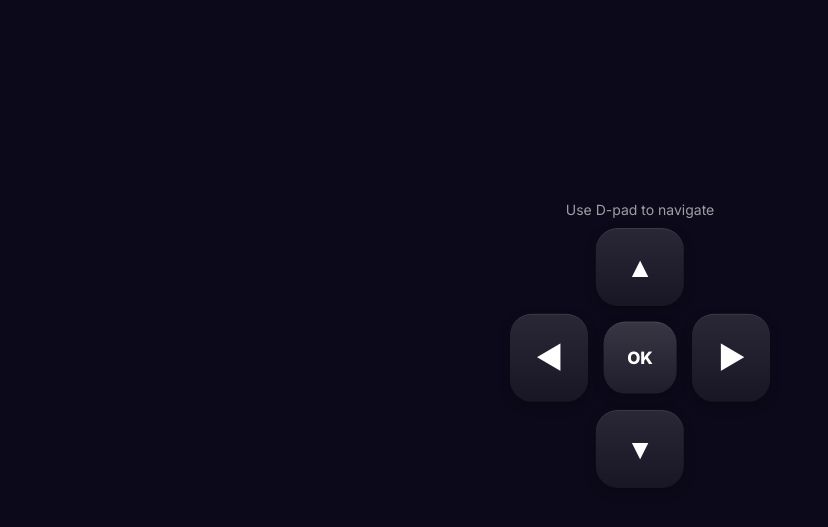
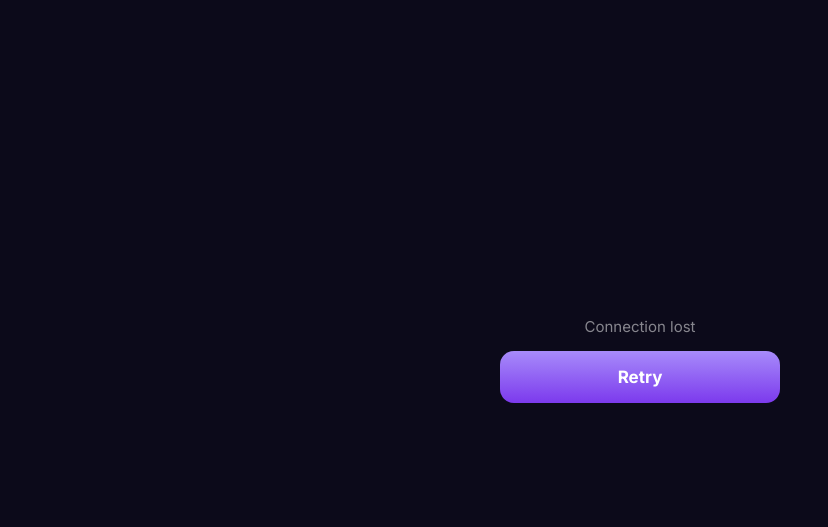
Before and after one commit to Tzvigettenberg/PartyPi, a website: page public/controller.html in a window 1280 px wide. Shown: the part 67-594 px from the top of the page, without its empty margins (0-828 px from the left). Drawn offline with Linux system fonts and the light colour scheme.

Commit message:
Show Connection lost screen when server disconnects mid-session

```diff
--- a/public/controller.html
+++ b/public/controller.html
@@ -320,6 +320,8 @@ const gameControls = document.getElementById('gameControls');
 let pauseMode = false;
 let currentControlsId = null;
 
+const defaultControlsHTML = gameControls.innerHTML; // save the "Connection lost" + Retry screen
+
 // Two scenarios when connection drops:
 // 1. SOFT: Page still alive, JS running. Try silent reconnect (no refresh needed).
 // 2. HARD: Page frozen/dead. Show Reconnect button (needs full refresh).
@@ -359,6 +361,7 @@ function connectWebSocket() {
   ws.onclose = () => {
     connDot.className = 'conn-dot'; // red (default)
     pauseBtn.classList.remove('show');
+    gameControls.innerHTML = defaultControlsHTML; // show "Connection lost" + Retry
     retryCount++;
     softRetries++;
 
```
